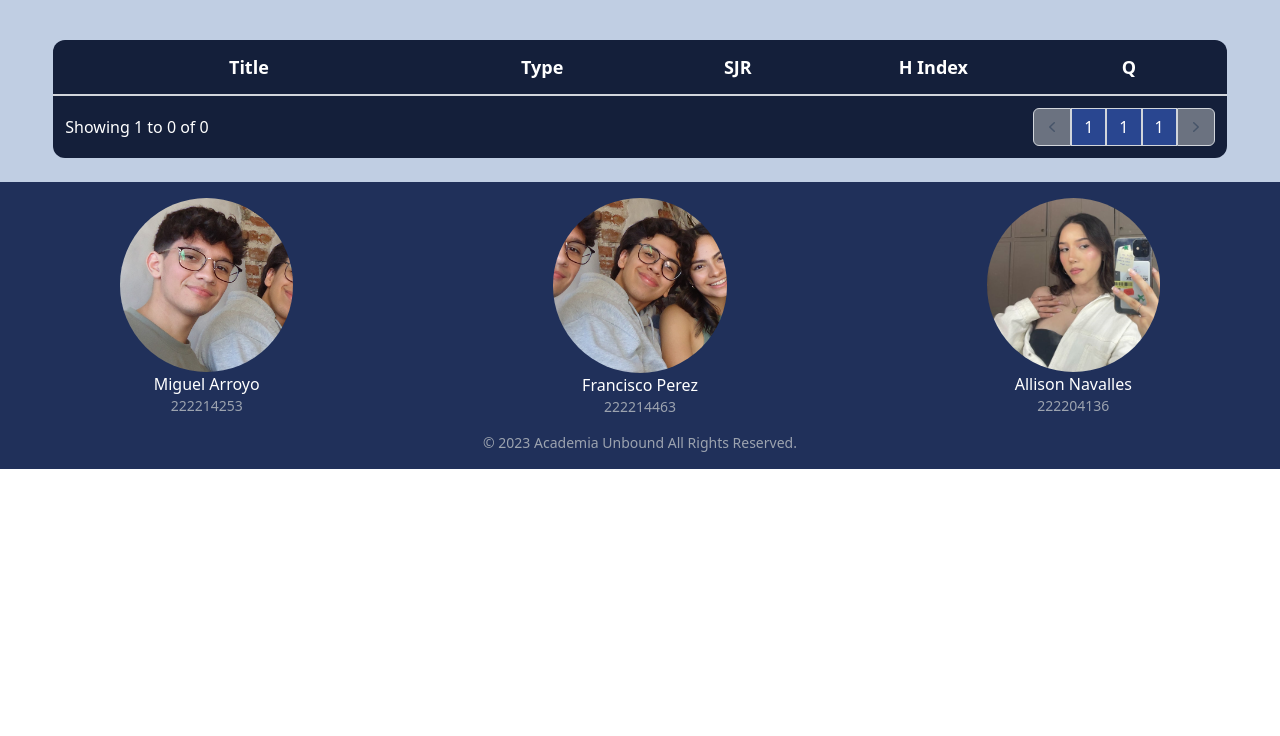
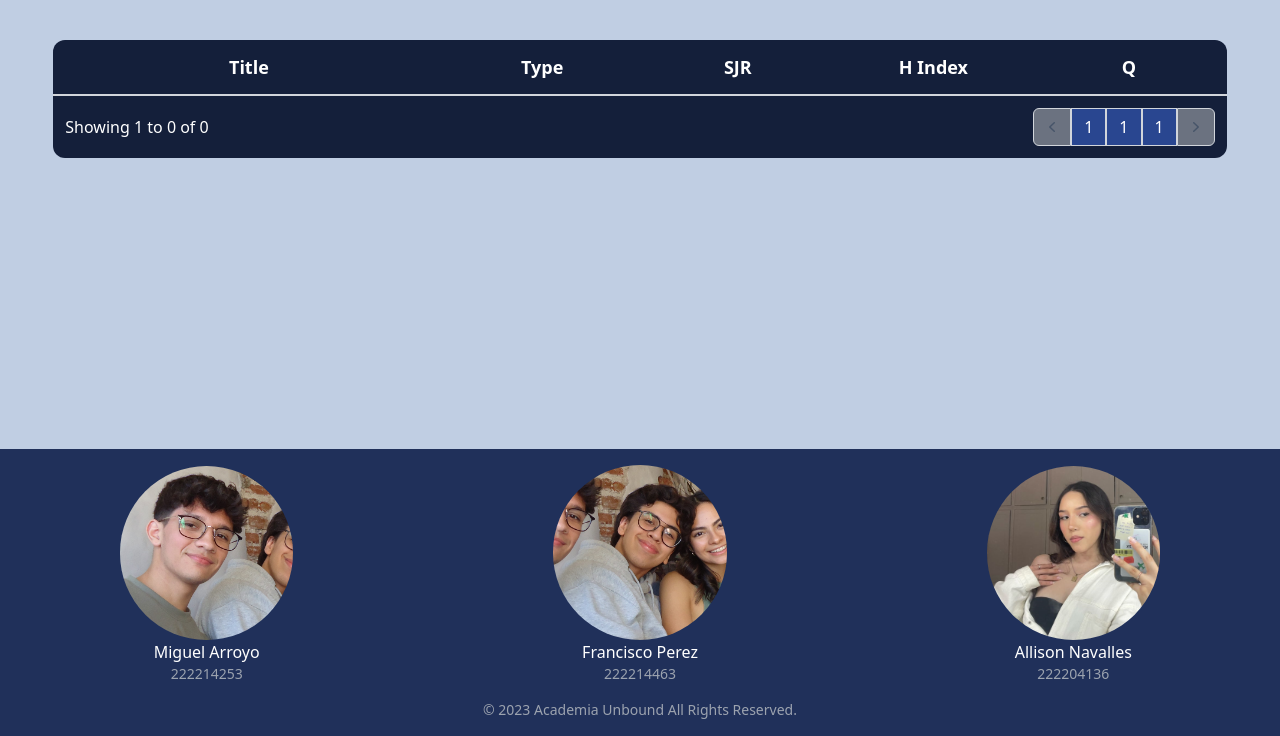
Before and after one commit to Maiky-ahoyo/Desarrollo4, a Flask app: a page that uses proyecto_catalogo/templates/base.html in a window 1280 px wide. Shown: the part 64-800 px from the top of the page. Run offline with Flask 3, Linux system fonts and the light colour scheme; lists and menus that the app fills with data are empty; parts of the project's set-up code (start-up, migrations or seed data) failed here and were passed over; some libraries are stand-ins or nearby versions.

Commit message:
terminado
Se ha terminado el proyecto

```diff
--- a/proyecto_catalogo/static/base.js
+++ b/proyecto_catalogo/static/base.js
@@ -19,6 +19,8 @@ const magazinesMobile = document.getElementById('magazines-mobile');
 const areasMobile = document.getElementById('areas-mobile');
 const categoriesMobile = document.getElementById('categories-mobile');
 const page = window.location.pathname.split('/')[1];
+const footer = document.getElementById('footer');
+const body = document.getElementById('body');
 console.log(page);
 
 search.addEventListener('click', function() {
@@ -123,6 +125,11 @@ window.addEventListener('load', function() {
         index.style.display = 'none';
         searchBar.style.display = 'none';
     }
+    if (body.offsetHeight < 450) {
+        footer.style.position = 'fixed';
+        footer.style.bottom = '0';
+        body.style.height = '450px';
+    }
 });
 
 window.addEventListener('resize', function() {
--- a/proyecto_catalogo/templates/areas.html
+++ b/proyecto_catalogo/templates/areas.html
@@ -4,7 +4,6 @@
 {% endblock %}
 {% endblock %}
 {% block body %}
-<div class="w-full py-6 bg-[#C0CEE3]">
 <div class="w-11/12 mx-auto my-4 text-center">
     <div class="w-full bg-[#141f3a] text-white font-semibold rounded-md py-2">
         <h2>Magazine Areas</h2>
@@ -15,5 +14,4 @@
         {% endfor %}
     </div>
 </div>
-</div>
 {% endblock %}
--- a/proyecto_catalogo/templates/base.html
+++ b/proyecto_catalogo/templates/base.html
@@ -77,10 +77,12 @@
         </div>
       </nav>
     </header>
-    {% block body %}
-    {% endblock %}
+    <div id="body" class="w-full py-6 bg-[#C0CEE3]">
+      {% block body %}
+      {% endblock %}
+    </div>
   </body>
-  <footer class="bg-[#20305A] p-4">
+  <footer id="footer" class="bg-[#20305A] p-4">
     <div class="w-10/12 flex flex-wrap items-center text-center justify-between text-sm font-medium text-gray-400 mx-auto">
       <div class="w-1/6 min-w-16">
         <img src="/static/Miguel.png" alt="Imagen Miguel" class="w-full rounded-full border-transparent">
--- a/proyecto_catalogo/templates/categories.html
+++ b/proyecto_catalogo/templates/categories.html
@@ -4,7 +4,6 @@
 {% endblock %}
 {% endblock %}
 {% block body %}
-<div class="w-full py-6 bg-[#C0CEE3]">
 <div class="w-11/12 mx-auto my-4 text-center">
     <div class="w-full bg-[#141f3a] text-white font-semibold rounded-md py-2">
         <h2>Magazine Categories</h2>
@@ -15,5 +14,4 @@
         {% endfor %}
     </div>
 </div>
-</div>
 {% endblock %}
--- a/proyecto_catalogo/templates/index.html
+++ b/proyecto_catalogo/templates/index.html
@@ -4,7 +4,6 @@
 {% endblock %}
 {% endblock %}
 {% block body %}
-<div class="w-full py-6 bg-[#C0CEE3]">
 <div class="w-11/12 mx-auto my-4 text-center">
     <div class="w-full bg-[#141f3a] text-white font-semibold rounded-md py-2">
         <h2>Word Initials</h2>
@@ -35,5 +34,4 @@
         {% endfor %}
     </div>
 </div>
-</div>
 {% endblock %}
--- a/proyecto_catalogo/templates/initial.html
+++ b/proyecto_catalogo/templates/initial.html
@@ -3,7 +3,6 @@
 {% block title %}{% endblock %}
 {% endblock %}
 {% block body %}
-<div class="w-full py-6 bg-[#C0CEE3] ">
 <div class="w-11/12 mx-auto my-4 text-center">
     <div class="w-full bg-[#141f3a] text-white font-semibold rounded-md py-2">
         <h2>Word with: <span>{{initial}}</span> </h2>
@@ -14,5 +13,4 @@
         {% endfor %}
     </div>
 </div>
-</div>
 {% endblock %}
--- a/proyecto_catalogo/templates/magazine.html
+++ b/proyecto_catalogo/templates/magazine.html
@@ -3,8 +3,6 @@
 {% block title %}{% endblock %}
 {% endblock %}
 {% block body %}
-
-<div class="w-full py-6 bg-[#C0CEE3] ">
 <div class="w-11/12 mx-auto my-4 text-center">
     <div class="w-full bg-[#141f3a] text-white text-2xl place-content-center font-semibold rounded-t-md py-2">
         <h1>{{magazine['Title']}}</h1>
@@ -64,5 +62,4 @@
         </div>
     </div>
 </div>
-</div>
 {% endblock %}
--- a/proyecto_catalogo/templates/table.html
+++ b/proyecto_catalogo/templates/table.html
@@ -3,8 +3,7 @@
 {% block title %}{% endblock %}
 {% endblock %}
 {% block body %}
-<div class="w-full py-6 bg-[#C0CEE3]">
-    {% if not route == '/magazines'%}
+{% if not route == '/magazines'%}
     <h1 class="w-11/12 m-auto bg-[#141f3a] text-white text-center text-2xl py-3 rounded-xl">{{text}}</h1>
     {% endif %}
     <table class="w-11/12 mx-auto mt-4 text-center">
@@ -25,7 +24,7 @@
         </tr>
         {% endfor %}
     </table>
-    <div class="flex justify-between bg-[#141f3a] text-white rounded-b-xl w-11/12 mx-auto p-3 items-center border-t-gray-300 border-t-2">
+    <div class="flex justify-between bg-[#141f3a] text-white rounded-b-xl w-11/12 mx-auto p-3 mb-4 items-center border-t-gray-300 border-t-2">
         <span>Showing {{first_magazine}} to {{last_magazine}} of {{total_magazines}}</span>
         <div class="flex">
             {% if page > 1 %}
@@ -77,5 +76,4 @@
             {% endif %}
         </div>
     </div>
-</div>
 {% endblock %}
```
Lines whose indentation alone changed are shown as unchanged.
